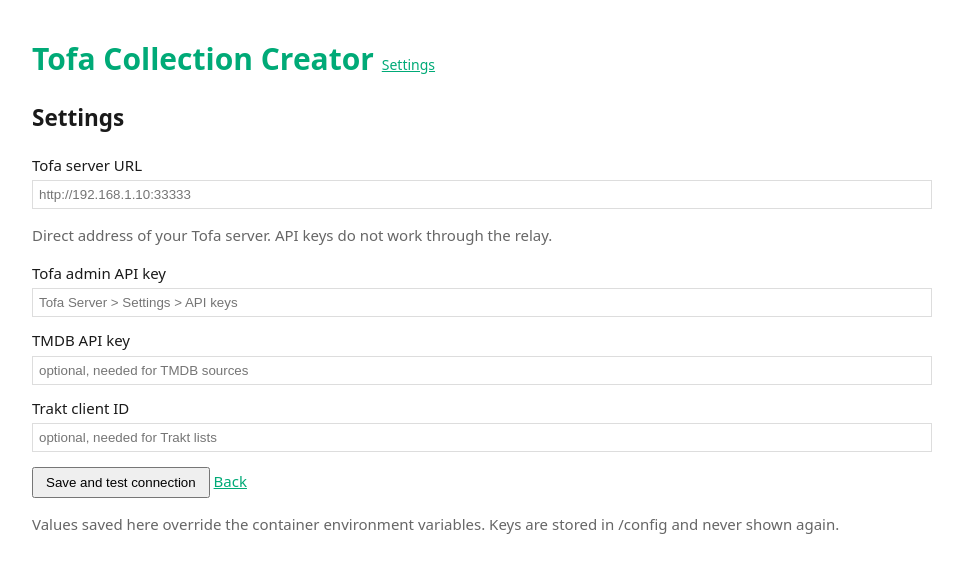
After one commit to Ferdinand99/Tofarr, a FastAPI app: template app/web/templates/settings.html in a window 1280 px wide. The commit adds this page. Shown: the top 573 px of the page, without its empty margins (158-1121 px from the left). Run offline with FastAPI, Linux system fonts and the light colour scheme; the template is opened without the code that fills it, so the values that code supplies are empty; parts of the project's set-up code (start-up, migrations or seed data) failed here and were passed over.

Commit message:
feat: configure tofa server and keys in web ui

```diff
--- a/app/db.py
+++ b/app/db.py
@@ -9,6 +9,7 @@
 CREATE TABLE IF NOT EXISTS runs(
   id INTEGER PRIMARY KEY AUTOINCREMENT, definition_id INTEGER NOT NULL, ts TEXT NOT NULL DEFAULT CURRENT_TIMESTAMP,
   status TEXT NOT NULL, message TEXT, added INTEGER, removed INTEGER, missing TEXT);
+CREATE TABLE IF NOT EXISTS settings(key TEXT PRIMARY KEY, value TEXT NOT NULL);
 """
 
 class Db:
@@ -58,6 +59,20 @@
             self._c.execute("DELETE FROM runs WHERE definition_id=?", (id,))
             self._c.execute("DELETE FROM definitions WHERE id=?", (id,)); self._c.commit()
 
+    def get_setting(self, key):
+        with self._lock:
+            r = self._c.execute("SELECT value FROM settings WHERE key=?", (key,)).fetchone()
+        return r["value"] if r else None
+
+    def set_setting(self, key, value):
+        with self._lock:
+            if value:
+                self._c.execute("INSERT INTO settings(key,value) VALUES(?,?) "
+                                "ON CONFLICT(key) DO UPDATE SET value=excluded.value", (key, value))
+            else:
+                self._c.execute("DELETE FROM settings WHERE key=?", (key,))
+            self._c.commit()
+
     def set_tofa_id(self, id, tofa_id):
         self.update_definition(id, tofa_id=tofa_id)
 
--- a/app/main.py
+++ b/app/main.py
@@ -1,15 +1,16 @@
-from app.config import Settings
+from app.config import LiveSettings, Settings
 from app.db import Db
 from app.scheduler import Scheduler
 from app.seeds import seed_defaults
 from app.tofa.client import TofaClient
 from app.web.main import create_app
 
-settings = Settings.from_env()
-db = Db(settings.config_dir / "tofa-collections.db")
+env = Settings.from_env()
+db = Db(env.config_dir / "tofa-collections.db")
+settings = LiveSettings(env, db)  # UI-saved values override env defaults, read on every use
 seed_defaults(db)
-make_tofa =lambda: TofaClient(settings.tofa_url, settings.tofa_api_key)
+make_tofa = lambda: TofaClient(settings.tofa_url, settings.tofa_api_key)
+make_probe = lambda: TofaClient(settings.tofa_url, settings.tofa_api_key, retries=1, timeout=3)
 scheduler = Scheduler(db, make_tofa, settings)
 scheduler.start()
-make_probe = lambda: TofaClient(settings.tofa_url, settings.tofa_api_key, retries=1, timeout=3)
 app = create_app(settings, db, make_tofa, scheduler, probe_factory=make_probe)
--- a/app/web/main.py
+++ b/app/web/main.py
@@ -74,12 +74,42 @@
     def health():
         return {"ok": True}
 
+    def settings_page(request, status=200, message=None, error=None):
+        flags = {k: bool(getattr(settings, k)) for k in ("tofa_api_key", "tmdb_api_key", "trakt_client_id")}
+        return page(request, "settings.html", status, url=settings.tofa_url, is_set=flags,
+                    message=message, error=error)
+
+    @app.get("/settings")
+    def settings_form(request: Request):
+        return settings_page(request)
+
+    @app.post("/settings")
+    async def settings_save(request: Request):
+        f = {k: v.strip() for k, v in (await request.form()).items() if isinstance(v, str)}
+        url = f.get("tofa_url", "").rstrip("/")
+        if not url.startswith(("http://", "https://")):
+            return settings_page(request, 400, error="Tofa URL must start with http:// or https:// "
+                                                     "(example: http://192.168.1.10:33333)")
+        values = {"tofa_url": url}
+        for k in ("tofa_api_key", "tmdb_api_key", "trakt_client_id"):
+            if f.get(k):  # blank keeps the stored value
+                values[k] = f[k]
+        settings.save(**values)
+        try:
+            info = probe_factory().system_info()
+            return settings_page(request, message=f"Saved. Connected to Tofa {info.get('version', '')}".strip())
+        except TofaError as e:
+            return settings_page(request, error=f"Saved, but the connection test failed: {e}")
+
     @app.get("/")
     def index(request: Request):
-        try:
-            info, tofa_error = probe_factory().system_info(), None
-        except TofaError as e:
-            info, tofa_error = None, str(e)
+        if not settings.tofa_url:
+            info, tofa_error = None, "Tofa is not configured yet"
+        else:
+            try:
+                info, tofa_error = probe_factory().system_info(), None
+            except TofaError as e:
+                info, tofa_error = None, str(e)
         rows = [{"d": d, "run": db.last_run(d["id"])} for d in db.list_definitions()]
         return page(request, "index.html", rows=rows, info=info, tofa_error=tofa_error)
 
--- a/app/web/templates/base.html
+++ b/app/web/templates/base.html
@@ -10,6 +10,6 @@
 label{display:block;margin:12px 0 4px}button{padding:6px 12px;cursor:pointer}.err{color:var(--bad)}.mut{color:var(--mut)}
 form.inline{display:inline}
 </style></head><body>
-<h1><a href="/" style="text-decoration:none">Tofa Collection Creator</a></h1>
+<h1><a href="/" style="text-decoration:none">Tofa Collection Creator</a> <a href="/settings" style="font-size:14px;font-weight:normal">Settings</a></h1>
 {% block body %}{% endblock %}
 </body></html>
--- /dev/null
+++ b/app/web/templates/settings.html
@@ -0,0 +1,18 @@
+{% extends "base.html" %}{% block body %}
+<h2>Settings</h2>
+{% if message %}<p style="color:var(--acc)">{{ message }}</p>{% endif %}
+{% if error %}<p class="err">{{ error }}</p>{% endif %}
+<form method="post">
+<label>Tofa server URL</label>
+<input name="tofa_url" value="{{ url }}" placeholder="http://192.168.1.10:33333" required>
+<p class="mut">Direct address of your Tofa server. API keys do not work through the relay.</p>
+<label>Tofa admin API key {% if is_set.tofa_api_key %}<span class="mut">(saved, leave blank to keep)</span>{% endif %}</label>
+<input type="password" name="tofa_api_key" autocomplete="off" placeholder="{{ 'saved' if is_set.tofa_api_key else 'Tofa Server > Settings > API keys' }}">
+<label>TMDB API key {% if is_set.tmdb_api_key %}<span class="mut">(saved, leave blank to keep)</span>{% endif %}</label>
+<input type="password" name="tmdb_api_key" autocomplete="off" placeholder="optional, needed for TMDB sources">
+<label>Trakt client ID {% if is_set.trakt_client_id %}<span class="mut">(saved, leave blank to keep)</span>{% endif %}</label>
+<input type="password" name="trakt_client_id" autocomplete="off" placeholder="optional, needed for Trakt lists">
+<p><button>Save and test connection</button> <a href="/">Back</a></p>
+</form>
+<p class="mut">Values saved here override the container environment variables. Keys are stored in /config and never shown again.</p>
+{% endblock %}
--- a/unraid/tofa-collection-creator.xml
+++ b/unraid/tofa-collection-creator.xml
@@ -9,7 +9,7 @@
   <Privileged>false</Privileged>
   <Support>https://github.com/Ferdinand99/tofa-collection-creator/issues</Support>
   <Project>https://github.com/Ferdinand99/tofa-collection-creator</Project>
-  <Overview>Creates Tofa custom collections from TMDB collections/lists, TMDB discover rules (actor, genre, studio), Trakt lists or a manual list of TMDB ids, and keeps them in sync on a schedule. Includes a web UI with a dry-run preview before anything is written, and lists titles that are not in your Tofa library yet. Setup: create an admin API key in Tofa under Server &gt; Settings &gt; API keys and set TOFA_URL to the direct address of your server (not the relay). A free TMDB API key is needed for TMDB sources.</Overview>
+  <Overview>Creates Tofa custom collections from TMDB collections/lists, TMDB discover rules (actor, genre, studio), Trakt lists or a manual list of TMDB ids, and keeps them in sync on a schedule. Includes a web UI with a dry-run preview before anything is written, and lists titles that are not in your Tofa library yet. Setup: open the web UI, go to Settings and enter your server URL and an admin API key (the TOFA_URL / TOFA_API_KEY variables below are optional defaults). Create the key in Tofa under Server &gt; Settings &gt; API keys and set TOFA_URL to the direct address of your server (not the relay). A free TMDB API key is needed for TMDB sources.</Overview>
   <Category>MediaServer:Other Tools:</Category>
   <WebUI>http://[IP]:[PORT:8080]/</WebUI>
   <TemplateURL>https://raw.githubusercontent.com/Ferdinand99/unraid-templates/main/templates/tofa-collection-creator.xml</TemplateURL>
@@ -48,7 +48,7 @@
     Description="Direct address of your Tofa server, e.g. http://192.168.1.10:33333 (API keys do not work through the relay)."
     Type="Variable"
     Display="always"
-    Required="true"
+    Required="false"
     Mask="false"></Config>
   <Config
     Name="TOFA_API_KEY"
@@ -58,7 +58,7 @@
     Description="Admin API key from Tofa Server &gt; Settings &gt; API keys (shown once when created)."
     Type="Variable"
     Display="always"
-    Required="true"
+    Required="false"
     Mask="true"></Config>
   <Config
     Name="TMDB_API_KEY"
```
Also changed, not shown: app/config.py (+37 -1 lines), tests/test_settings_ui.py (added, +70 -0 lines), README.md.
